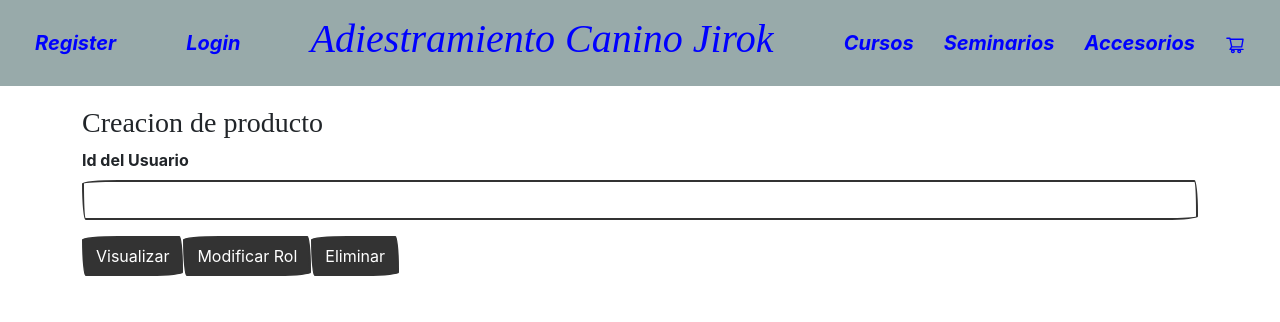
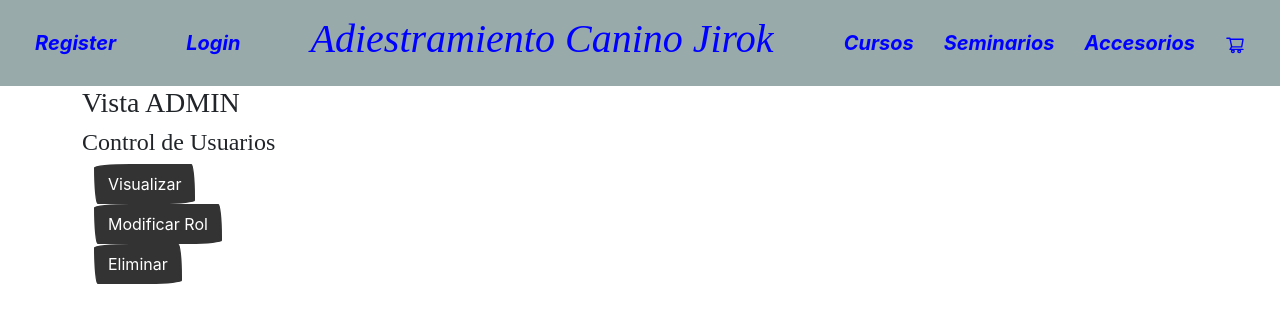
Before and after one commit to mirkomelfi/Ecommerce-Melfi-Final, a React (Create React App) app in the folder frontend/: page /admin in a window 1280 px wide. Shown: the top 322 px of the page. Built offline with nearby package versions, Linux system fonts and the light colour scheme; a web font is replaced by a local one.

Commit message:
vistasadm

```diff
--- a/frontend/src/components/CreacionUser/CreacionUser.jsx
+++ b/frontend/src/components/CreacionUser/CreacionUser.jsx
@@ -4,47 +4,108 @@ export const CreacionUser = () => {
 
     const datForm = useRef() //Crear una referencia para consultar los valoresa actuales del form
 
-    const [boton,setBoton]=useState("")
+    const [boton,setBoton]=useState(null)
+    const [addRol,setAddRol]=useState(false)
 
     const botonSeleccionado= (botonSelec) => {
-        //setBoton(botonSelec)
+        setBoton(botonSelec)
+        if (botonSelec=="Modificar"){
+            setAddRol(true)
         }
-    const consultarForm = (e) => {
+        console.log(botonSelec)
+        return;
+    }
+
+    const consultarForm = async(e) => {
         //Consultar los datos del formulario
         e.preventDefault()
-        console.log(e)
-        console.log(boton)
+
         const datosFormulario = new FormData(datForm.current) //Pasar de HTML a Objeto Iterable
         const userData = Object.fromEntries(datosFormulario) //Pasar de objeto iterable a objeto simple
-        console.log(userData)
-        /*fetch('http://localhost:4000/api/session/register', {
-            method: "POST",
+
+        if (boton=="Visualizar"){
+            await fetch(`http://localhost:4000/api/users/${userData.id_user}`, {
+                method: "GET",
                 headers: {
                     "Content-Type": "application/json"
                 },
-            body: JSON.stringify(userData)
+                credentials:"include"
             }).then(response => response.json())
                 .then(data => {
-                document.cookie = `jwt=${data.token};expires=${new Date(Date.now() + 1 * 24 * 60 * 60 * 1000).toUTCString()};path=/`
-                console.log(data.token)
+                    if (data.status==200){
+                        console.log(data.message)
+                    }
+                    if (data.status==400){
+                        console.log(data.message)
+                    }
                 })
                 .catch(error => console.error(error))
+        }
+        if (boton=="Modificar"){
+            const newRol=userData.rol
+            console.log(newRol)
+            if (!newRol){
+                console.log("dato invalido")
+            }else{
+                const modifiedRol= {rol:newRol}
+                await fetch(`http://localhost:4000/api/users/${userData.id_user}`, {
+                    method: "PUT",
+                    headers: {
+                        "Content-Type": "application/json"
+                    },
+                    body:  JSON.stringify(modifiedRol),
+                    credentials:"include"
+                }).then(response => response.json())
+                    .then(data => {
+                        console.log(data)
+                    })
+                    .catch(error => console.error(error))
+            }
+        }
+
+        if (boton=="Eliminar"){
+            await fetch(`http://localhost:4000/api/users/${userData.id_user}`, {
+                method: "DELETE",
+                headers: {
+                    "Content-Type": "application/json"
+                },
+                credentials:"include"
+            }).then(response => response.json())
+                .then(data => {
+                    console.log(data)
+                })
+                .catch(error => console.error(error))
+        }
+
         e.target.reset() //Reset form
-        */
+
     }
     return (
+        <div className="container divAdmin" >
+            <h3>Vista ADMIN</h3>
+            <h4>Control de Usuarios</h4>
+            {boton?
                 <div className="container divForm" >
-            <h3>Creacion de producto</h3>
                     <form onSubmit={consultarForm} ref={datForm}>
                         <div className="mb-3">
                             <label htmlFor="id_user" className="form-label">Id del Usuario</label>
-                    <input type="text" className="form-control" name="first_name" required />
+                            <input type="text" className="form-control" name="id_user" required />
+                        </div>
+                        {addRol&&<div className="mb-3">
+                            <label htmlFor="id_user" className="form-label">Rol</label>
+                            <input type="text" className="form-control" name="rol" required />
+                        </div>}
+                        <button type="submit"  className="btn btn-primary">Solicitar</button>
+                    </form>
+                </div>
+                :
+                <div className="container botones" >
+                    <button  onClick={()=>botonSeleccionado("Visualizar")} className="btn btn-primary">Visualizar</button>
+                    <button  onClick={()=>botonSeleccionado("Modificar")} className="btn btn-primary">Modificar Rol</button>
+                    <button  onClick={()=>botonSeleccionado("Eliminar")} className="btn btn-primary">Eliminar</button>
+                </div>
+            }
         </div>
 
-                <button type="submit" onClick={botonSeleccionado("Visualizar")} className="btn btn-primary">Visualizar</button>
-                <button type="submit" onClick={botonSeleccionado("Modificar")} className="btn btn-primary">Modificar Rol</button>
-                <button type="submit" onClick={botonSeleccionado("Eliminar")} className="btn btn-primary">Eliminar</button>
-            </form>
-        </div>
     )
 }
```
Lines whose indentation alone changed are shown as unchanged.
